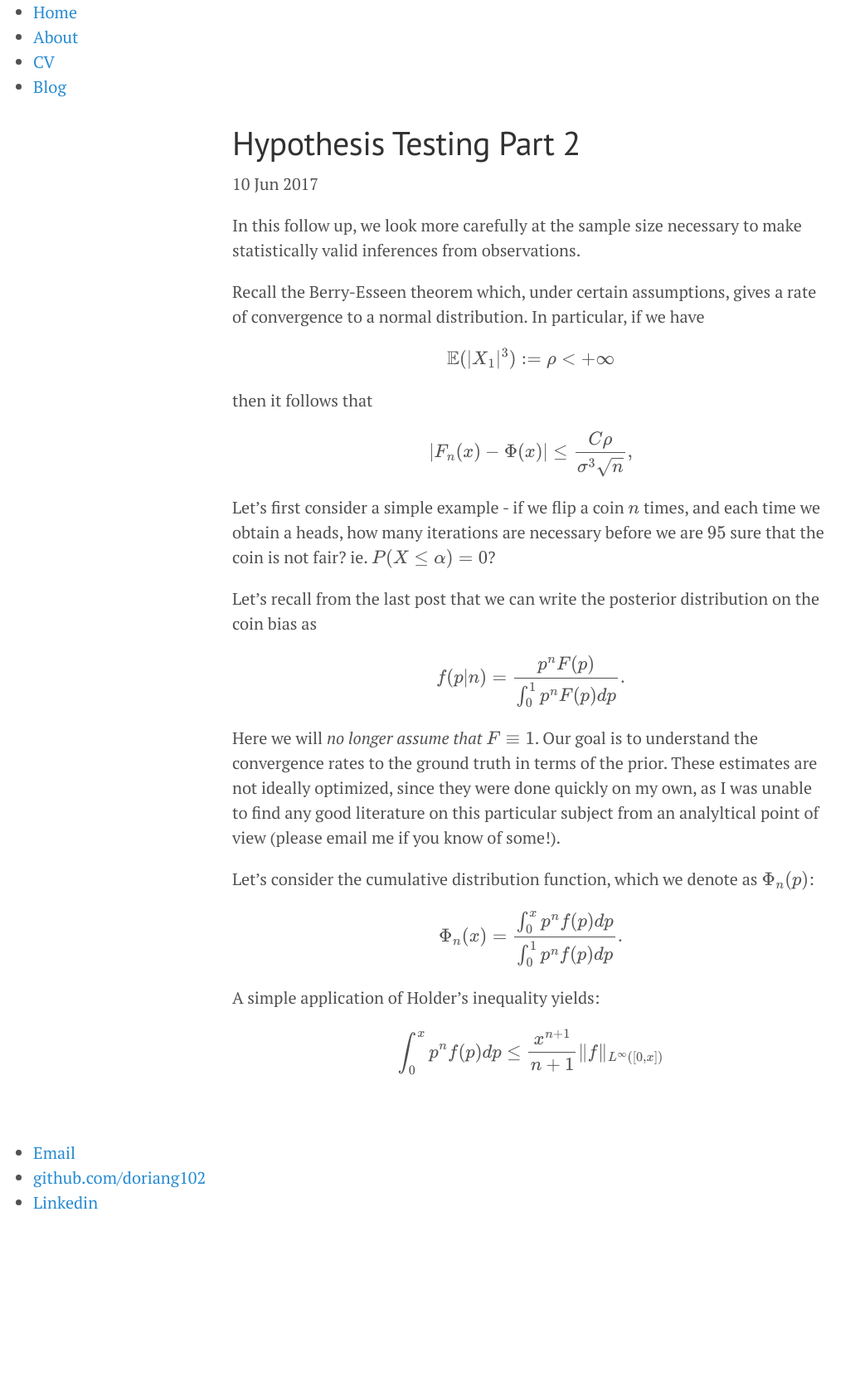
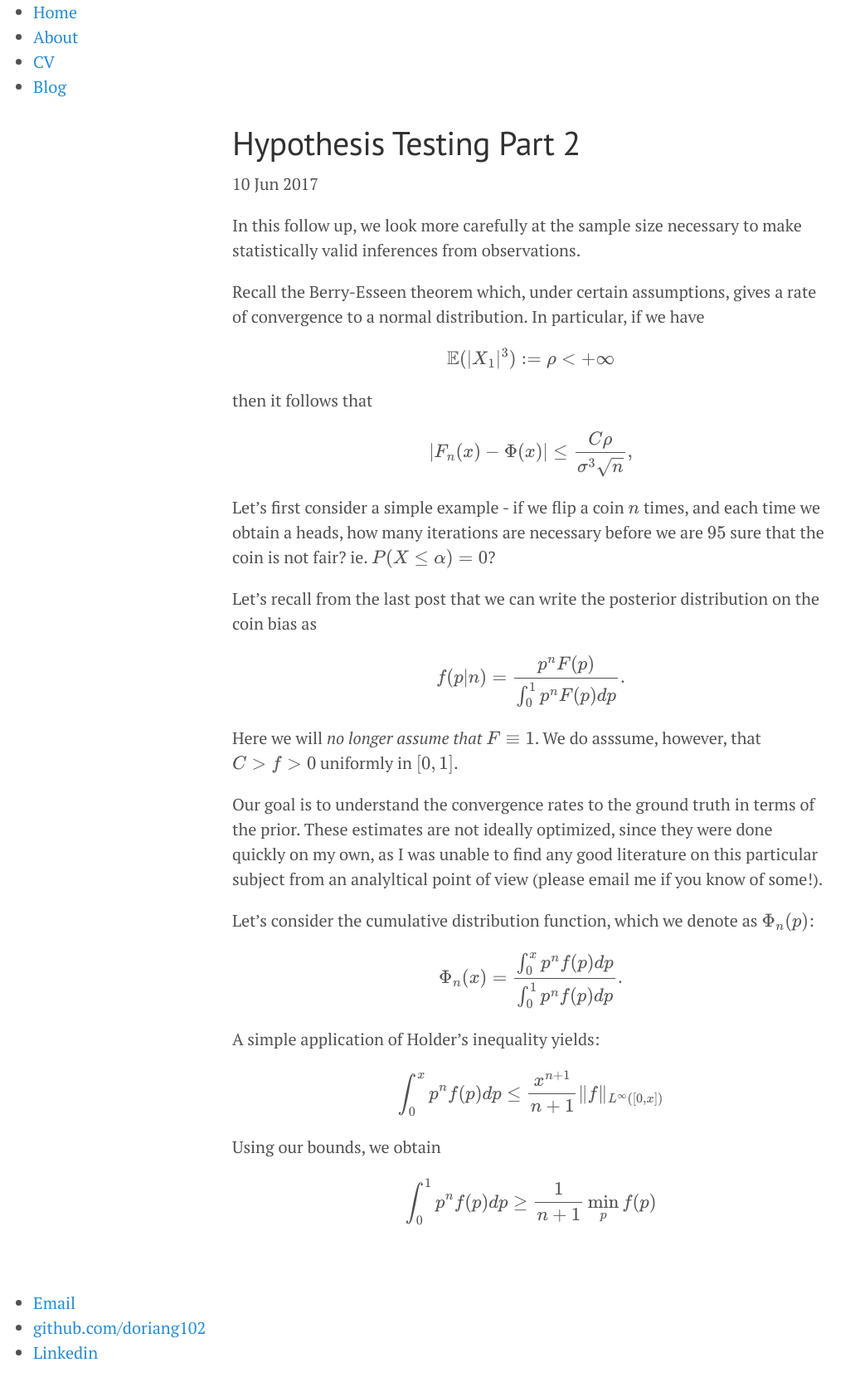
Before and after one commit to doriang102/doriang102.github.io, a Jekyll site: the page built from _posts/2017-06-10-hypothesis-testing-part-2.md, in a window 1280 px wide. Shown: the whole page at 83% size, without its empty margins (0-1037 px from the left). Built offline with Jekyll 4.4.1, drawn with Linux system fonts in a browser that asks for light colours; our own code applies the rules of GitHub Pages for plain Markdown files; formulas are drawn with MathJax 3; before the commit the page ends 1485 px from its top, so only the background shows below that.

Commit message:
Update 2017-06-10-hypothesis-testing-part-2.md

```diff
--- a/_posts/2017-06-10-hypothesis-testing-part-2.md
+++ b/_posts/2017-06-10-hypothesis-testing-part-2.md
@@ -16,7 +16,9 @@
 
 $$ f(p | n) = \frac{p^nF(p)}{\int_0^1 p^n F(p) dp}.$$
 
-Here we will *no longer assume that $$F \equiv 1$$*. Our goal is to understand the convergence rates to the ground truth in terms of the prior. These estimates are not ideally optimized, since they were done quickly on my own, as I was unable to find any good literature on this particular subject from an analyltical point of view (please email me if you know of some!).
+Here we will *no longer assume that $$F \equiv 1$$*. We do asssume, however, that $$ C > f > 0 $$ uniformly in $$[0,1]$$.
+
+Our goal is to understand the convergence rates to the ground truth in terms of the prior. These estimates are not ideally optimized, since they were done quickly on my own, as I was unable to find any good literature on this particular subject from an analyltical point of view (please email me if you know of some!).
 
 Let's consider the cumulative distribution function, which we denote as $$\Phi_n(p)$$:
 
@@ -25,3 +27,7 @@
 A simple application of Holder's inequality yields:
 
 $$ \int_0^x p^n f(p) dp \leq \frac{x^{n+1}}{n+1}\|f\|_{L^{\infty}([0,x])}   $$
+
+Using our bounds, we obtain
+
+$$ \int_0^1 p^n f(p) dp \geq \frac{1}{n+1} \min_p f(p)  $$
```
